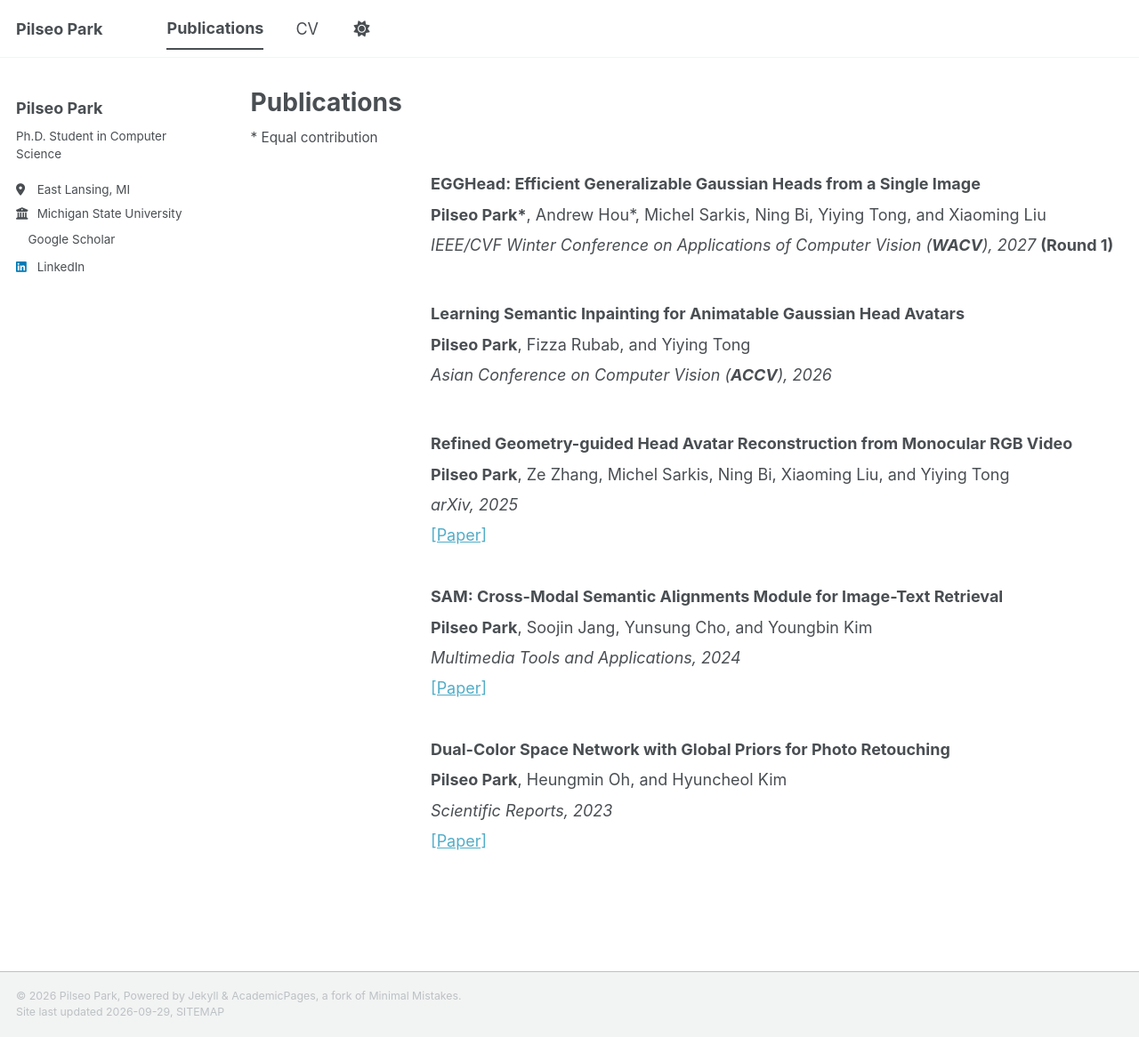
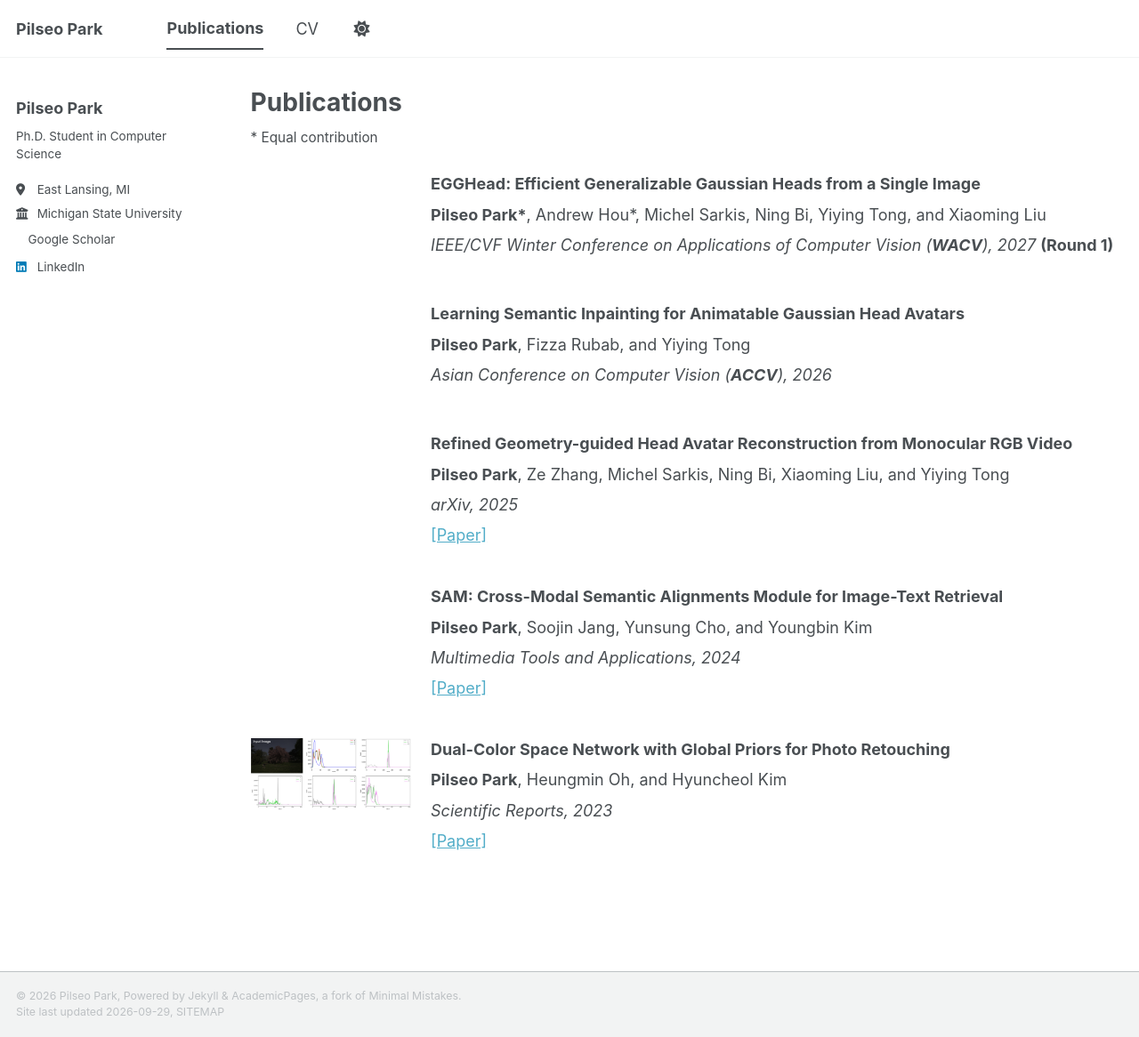
Before and after one commit to bbakpil/bbakpil.github.io, a Jekyll site: the page built from _pages/publications.html, in a window 1280 px wide and 1166 px high. Shown: the whole window at 89% size. Built offline with Jekyll 4.4.1, drawn with Linux system fonts in a browser that asks for light colours; a style sheet for code colours, icons or effects is not loaded.

Commit message:
Add Dual-Color Space paper teaser image

```diff
--- a/_pages/publications.html
+++ b/_pages/publications.html
@@ -92,7 +92,7 @@ author_profile: true
 
   <article class="publication-entry" id="dual-color">
     <div class="publication-teaser">
-      <!-- Teaser image to be added. -->
+      <img src="{{ '/images/publications/fig1_dc.png' | relative_url }}" alt="Dual-Color Space Network teaser showing an input image and color-space distributions" width="2048" height="916" loading="lazy">
     </div>
     <div class="publication-info">
       <h2 class="publication-title">Dual-Color Space Network with Global Priors for Photo Retouching</h2>
```
Also changed, not shown: images/publications/fig1_dc.png (added).
